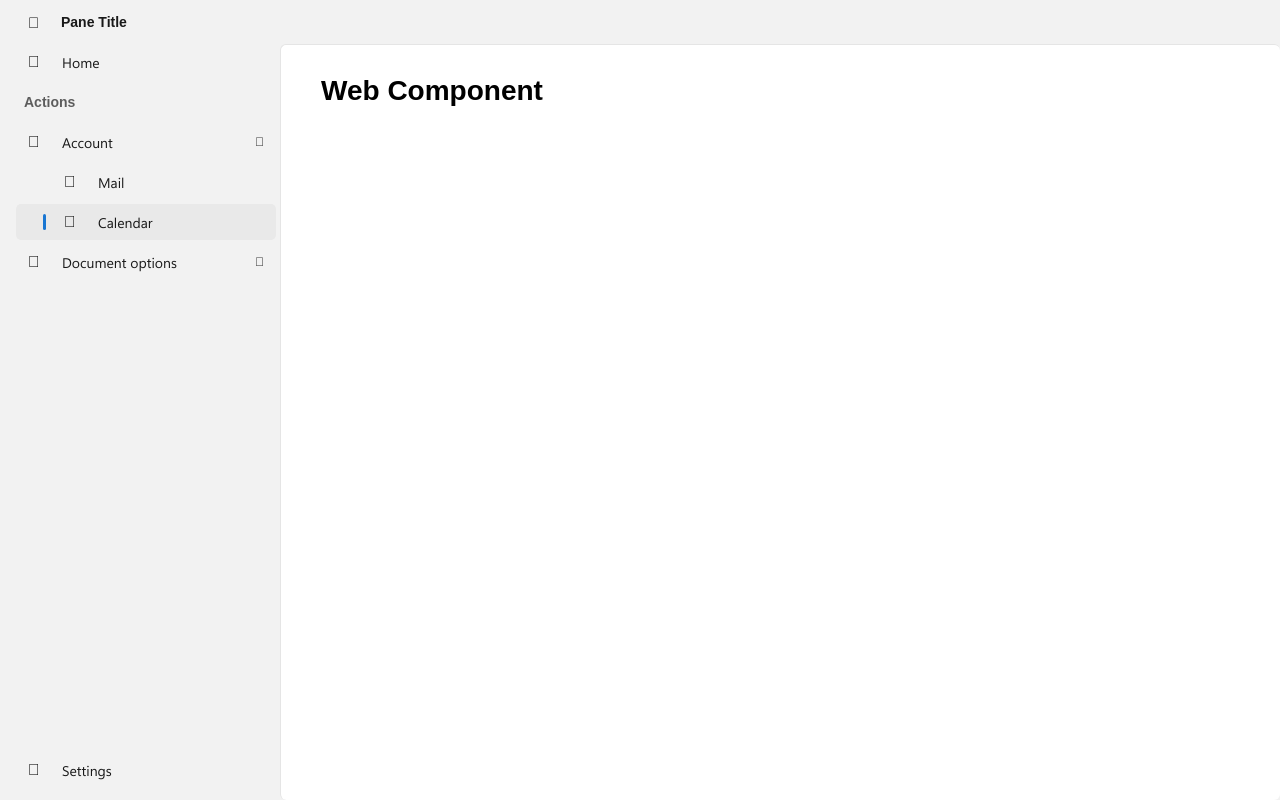
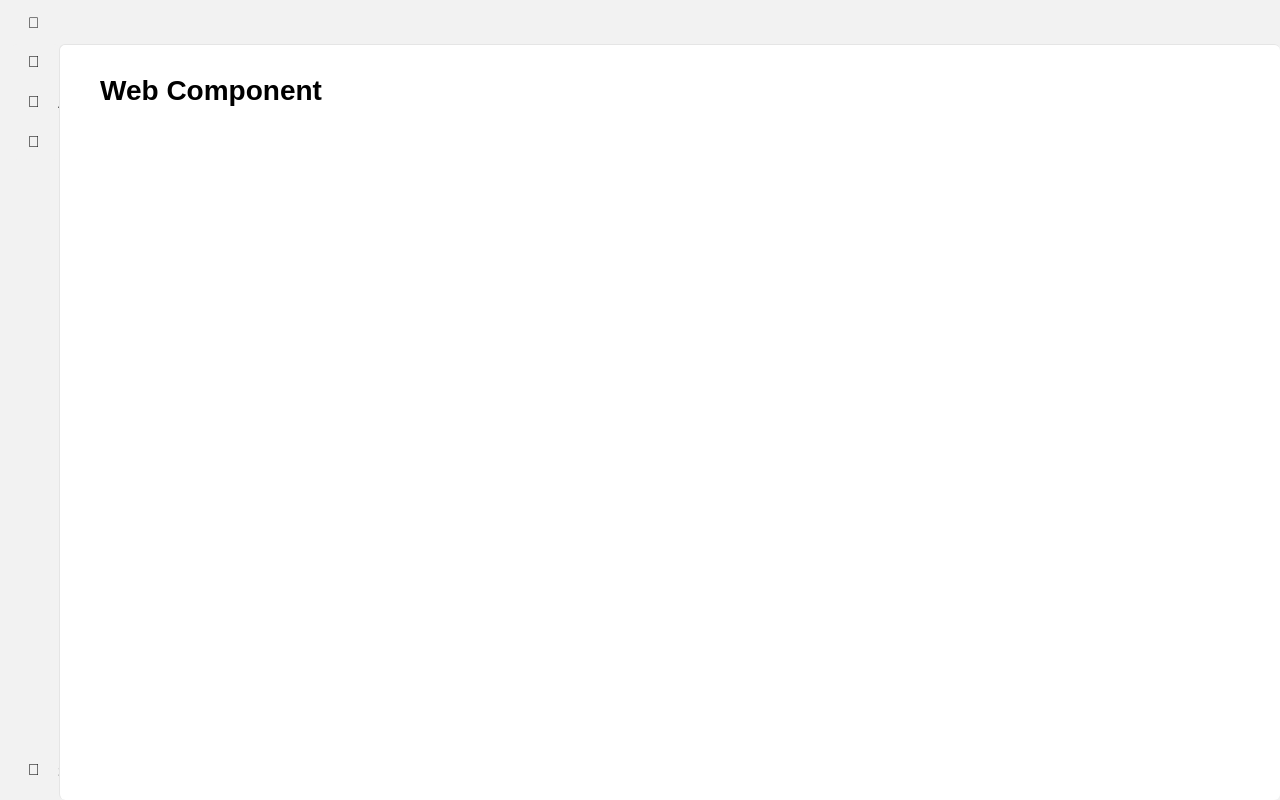
Before and after one commit to sagemodeninja/fluent-navigation-view-component, a plain HTML site: page demo.html in a window 1280 px wide. Drawn offline with Linux system fonts and the light colour scheme; a web font is replaced by a local one.

Commit message:
feat: compact menu
~added compact menu items.

```diff
--- a/demo.html
+++ b/demo.html
@@ -1,11 +1,12 @@
 <html>
     <head>
         <title>Navigation View - Demo</title>
+        <meta name="viewport" content="width=device-width, initial-scale=1.0, maximum-scale=1.0, user-scalable=no" />
         <link rel="stylesheet" href="src/fonts/segoe-fluent-icons/segoe-fluent-icons.css">
         <link rel="stylesheet" href="src/fonts/segoe-ui-variable/segoe-ui-variable.css">
     </head>
     <body>
-        <fluent-navigation-view id="navigation_view" header="Web Component" pane-title="Pane Title" always-show-header is-settings-visible expanded>
+        <fluent-navigation-view id="navigation_view" header="Web Component" pane-title="Pane Title" always-show-header is-settings-visible>
             <fluent-navigation-view-menu-items>
                 <fluent-navigation-view-item icon="Home" content="Home"></fluent-navigation-view-item>
                 <fluent-navigation-view-item-header content="Actions"></fluent-navigation-view-item-header>
--- a/src/js/fluent-navigation-view.js
+++ b/src/js/fluent-navigation-view.js
@@ -41,7 +41,7 @@ const navigationViewStyles = `
     width: 59px;
 }
 
-:host([expanded]) .navigation-pane {
+:host(.expanded) .navigation-pane {
     width: 280px;
 }
 
@@ -156,15 +156,10 @@ ${SegoeFluentIcon.buildCss()}
 :host {
     display: flex;
     flex-direction: column;
-    max-height: 36px;
     overflow: hidden;
     row-gap: 4px;
     user-select: none;
     width: 100%;
-}
-
-:host([expanded]) {
-    max-height: 100%;
 }
 
 /* Button */
@@ -226,6 +221,7 @@ ${SegoeFluentIcon.buildCss()}
     font-size: 14px;
     font-weight: 400;
     overflow: hidden;
+    padding-right: 20px;
     text-overflow: ellipsis;
     white-space: nowrap;
 }
@@ -241,11 +237,11 @@ ${SegoeFluentIcon.buildCss()}
 }
 
 /* Sub menu items offset. */
-:host([sub-item]) .button {
+:host(.with-offset) .button {
     padding-left: 39px;
 }
 
-:host([sub-item]) .button::before {
+:host(.with-offset) .button::before {
     left: 27px;
 }
 `;
@@ -257,6 +253,7 @@ ${SegoeFluentIcon.buildCss()}
     <div class='button'>
         <span class='ms-Icon icon'></span>
         <span class='content'></span>
+        <span class='ms-Icon chevron'></span>
     </div>
     <slot></slot>
     `;
@@ -268,9 +265,16 @@ ${SegoeFluentIcon.buildCss()}
             this.attachShadow({mode: 'open'});
             this.shadowRoot.append(template.content.cloneNode(true));
 
+            this._parentView = this.closest('fluent-navigation-view');
+            this._parentMenu = this.closest('fluent-navigation-view-item fluent-navigation-view-menu-items');
+            this._subMenu = this.querySelector('fluent-navigation-view-menu-items');
             this._button = this.shadowRoot.querySelector('div.button');
+            this._chevron = this.shadowRoot.querySelector('.chevron');
 
-            this.navigationEvent = new CustomEvent('navigation', {});
+            this._toggleOffset = this._toggleOffset.bind(this);
+
+            this.invokeEvent = new CustomEvent('invoke');
+            this.navigationEvent = new CustomEvent('navigation');
         }
 
         connectedCallback() {
@@ -280,24 +284,36 @@ ${SegoeFluentIcon.buildCss()}
             const content = this._button.querySelector('span.content');
             content.textContent = this.getAttribute('content');
 
-            var subItems = this.querySelectorAll('fluent-navigation-view-item');
+            if(this._parentMenu !== null) {
+                this._toggleOffset();
+                this._parentView.addEventListener('invoked', this._toggleOffset);
+            }
 
             // Chevron
-            if(subItems.length > 0)
-            {
-                const chevron = this._button.appendChild(document.createElement('span'));
-                chevron.setAttribute('class', 'ms-Icon chevron');
-            }
+            this._chevron.style.display = this._subMenu !== null ? "block" : "none";
 
-            subItems.forEach(item => {
-                item.setAttribute('sub-item', '');
-            });
+            this._button.addEventListener('click', e => {
+                this.setAttribute('active', '');
 
-            this._button.addEventListener('click', () => {
-                this.setAttribute('active', '');
-                this.toggleAttribute('expanded');
+                if(this._parentView)
+                {
+                    var activeMenu = this._parentView.activeMenuItem;
+                    var parentIsExpanded = this._parentView.classList.contains('expanded');
+
+                    if(!parentIsExpanded && this._parentMenu === null && (this._subMenu === null || activeMenu !== this._subMenu)) {
+                        activeMenu?.classList?.remove('expanded');
+                    }
+
+                    e.stopPropagation();
+                }
+
+                this.dispatchEvent(this.invokeEvent);
                 this.dispatchEvent(this.navigationEvent);
             });
+        }
+
+        _toggleOffset() {
+            this.classList.toggle('with-offset', this._parentView.classList.contains('expanded'));
         }
     }
 
@@ -342,8 +358,19 @@ ${SegoeFluentIcon.buildCss()}
             this._paneTitle = this.shadowRoot.querySelector('span.pane-title');
             this._settingsItem = this.shadowRoot.querySelector('.settings-item');
 
+            this._invokedEvent = new CustomEvent('invoked');
             this._selectionChangedEvent = new CustomEvent('selectionchanged');
+
+            this._activeMenuItem;
             this._selectedItem;
+        }
+
+        get activeMenuItem() {
+            return this._activeMenuItem;
+        }
+
+        set activeMenuItem(value) {
+            this._activeMenuItem = value;
         }
 
         connectedCallback() {
@@ -357,21 +384,27 @@ ${SegoeFluentIcon.buildCss()}
             this._settingsItem.style.display = isSettingsVisible === undefined || isSettingsVisible ? "flex" : "none";
 
             // Event listeners
-            this._navButton.addEventListener('click', () => this.toggleAttribute('expanded'));
-            this._settingsItem.addEventListener('navigation', () => this.navigate(this._settingsItem));
+            this._navButton.addEventListener('click', () => {
+                this.classList.toggle('expanded');
+                this.dispatchEvent(this._invokedEvent);
+            });
+
+            this._settingsItem.addEventListener('navigation', () => this._navigate(this._settingsItem));
 
             const items = this.querySelectorAll('fluent-navigation-view-item');
             items.forEach(item => {
                 if(item.hasAttribute('active')) {
                     this._selectedItem = item;
+
+                    // TODO: No longer used or different implementation.
                     item.parentElement?.parentElement?.setAttribute('expanded', '');
                 }
 
-                item.addEventListener('navigation', () => this.navigate(item));
+                item.addEventListener('navigation', () => this._navigate(item));
             });
         }
 
-        navigate(item) {
+        _navigate(item) {
             if(this._selectedItem === item)
                 return;
 
@@ -389,21 +422,39 @@ ${SegoeFluentIcon.buildCss()}
     template.innerHTML = `
     <style>
     :host {
+        background-color: #f2f2f2;
+        border-radius: 5px;
         display: flex;
         flex-direction: column;
         font-size: 15px;
-        overflow-y: auto;
         row-gap: 4px;
         user-select: none;
         width: 100%;
     }
 
-    ::slotted(fluent-navigation-view-item-header) {
-        /*display: none;*/
+    :host(.sub-menu-item:not(.expanded)) {
+        display: none;
     }
+
+    :host(.compact-mode) {
+        border: solid 1px #e5e5e5;
+        left: 64px;
+        padding: 8px 0;
+        position: fixed;
+        width: auto;
+        z-index: 1;
+    }
+
+    /*
+    :host(.expanded) {
+        display: flex;
+    }
+    */
     </style>
     <slot></slot>
     `;
+
+    var activeMenuItem;
 
     class FluentNavigationViewMenuItems extends HTMLElement {
         constructor() {
@@ -411,8 +462,40 @@ ${SegoeFluentIcon.buildCss()}
 
             this.attachShadow({mode: 'open'});
             this.shadowRoot.appendChild(template.content.cloneNode(true));
+
+            this._toggleMode = this._toggleMode.bind(this);
+
+            this._parentView = this.closest('fluent-navigation-view');
+            this._parentItem = this.closest('fluent-navigation-view-item');
+        }
+
+        connectedCallback() {
+            if(this._parentItem === null)
+                return;
+
+            this.classList.add('sub-menu-item');
+            this._toggleMode();
+
+            this._parentView.addEventListener('invoked', this._toggleMode);
+            this._parentItem.addEventListener('invoke', () => {
+                const expanded = this.classList.toggle('expanded');
+                this._parentView.activeMenuItem = activeMenuItem = expanded && this.classList.contains('compact-mode') ? this : null;
+            });
+
+            this.addEventListener('click', e => e.stopPropagation());
+        }
+
+        _toggleMode() {
+            var compactMode = !this._parentView.classList.contains('expanded');
+
+            this.classList.toggle('compact-mode', compactMode);
+
+            if(compactMode)
+                this.classList.toggle('expanded', false);
         }
     }
+
+    window.addEventListener('click', e => activeMenuItem?.classList?.remove('expanded'));
 
     customElements.define('fluent-navigation-view-menu-items', FluentNavigationViewMenuItems);
 })();
@@ -424,11 +507,15 @@ ${SegoeFluentIcon.buildCss()}
     :host {
         align-items: center;
         box-sizing: border-box;
-        display: flex;
+        display: none;
         height: 36px;
         padding-left: 12px;
         user-select: none;
         width: 100%;
+    }
+
+    :host(.visible) {
+        display: flex;
     }
 
     :host .content {
@@ -452,11 +539,21 @@ ${SegoeFluentIcon.buildCss()}
             this.attachShadow({mode: 'open'});
             this.shadowRoot.appendChild(template.content.cloneNode(true));
 
+            this._toggleVisibility = this._toggleVisibility.bind(this);
+
+            this._parentView = this.closest('fluent-navigation-view');
             this._content = this.shadowRoot.querySelector('span.content');
         }
 
         connectedCallback() {
             this._content.textContent = this.getAttribute('content');
+
+            this._toggleVisibility();
+            this._parentView.addEventListener('invoked', this._toggleVisibility);
+        }
+
+        _toggleVisibility() {
+            this.classList.toggle('visible', this._parentView.classList.contains('expanded'));
         }
     }
 
```
